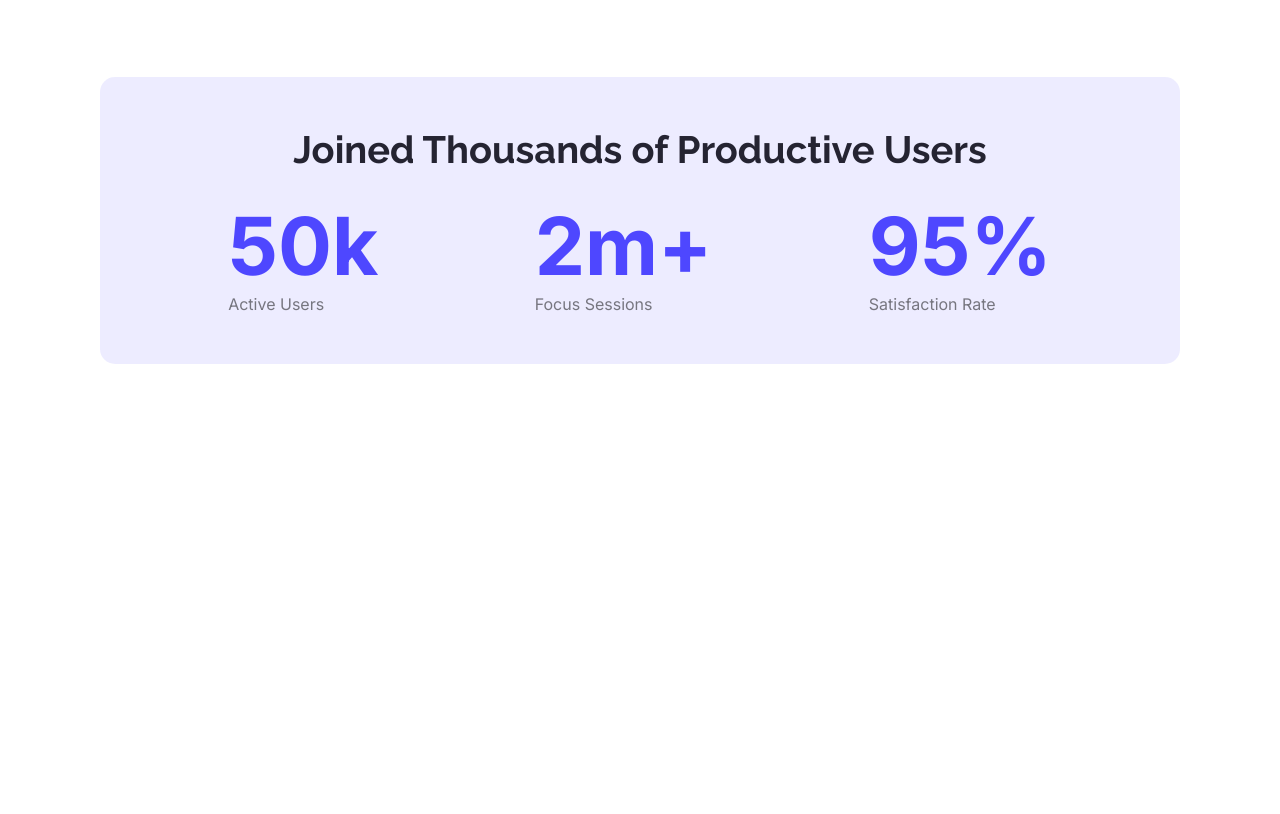
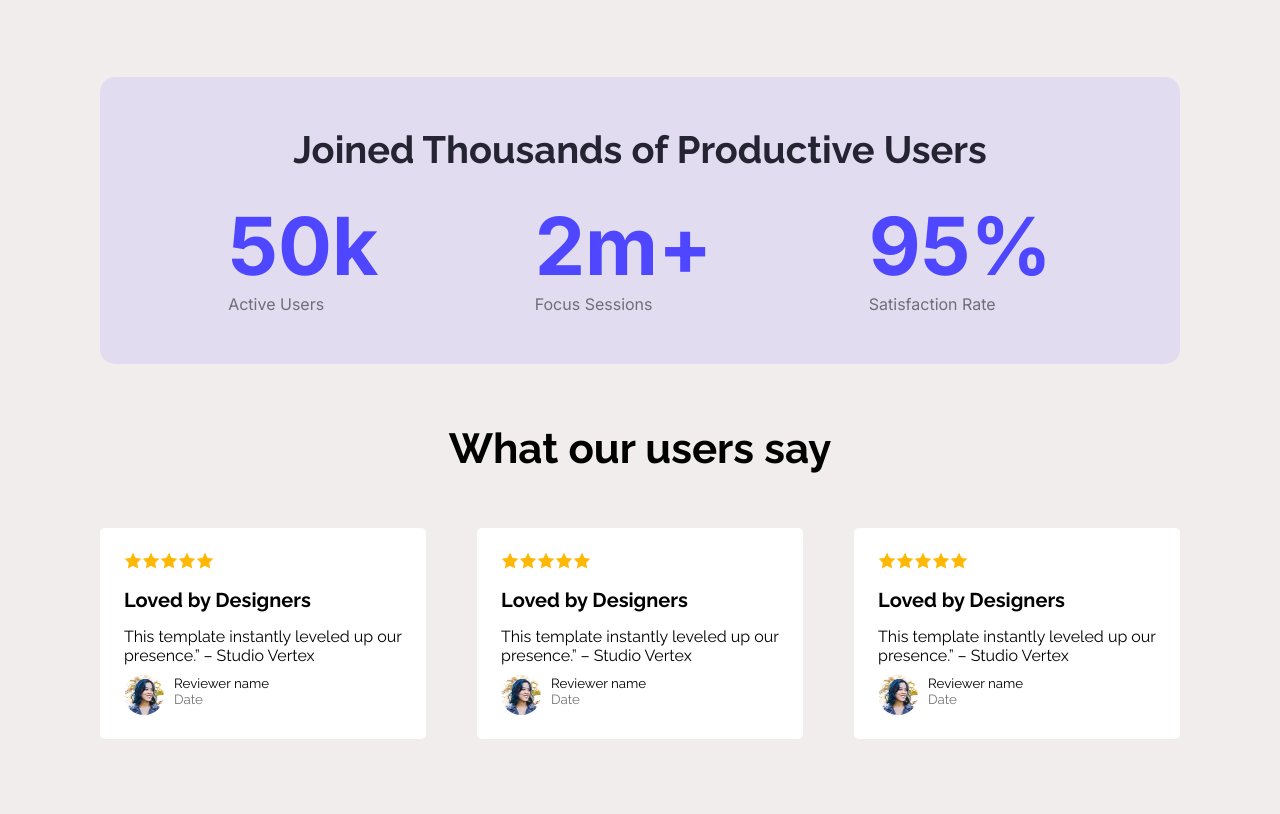
Before and after one commit to mirajulbHero/my-first-website-assinment1-, a plain HTML site: page index.html in a window 1280 px wide. Shown: the part 791-1605 px from the top of the page. Before the commit the page ends 1155 px from the top, so only its background shows below. Drawn offline with Linux system fonts and the light colour scheme.

Commit message:
finaly user say  section done

```diff
--- a/css/style.css
+++ b/css/style.css
@@ -5,6 +5,7 @@
 }
 body {
     font-family: "Raleway", sans-serif;
+    background-color: #F2EDED;
 
 }
 
@@ -126,3 +127,62 @@ nav .btn {
     font-weight: 400;
     color: rgba(0, 0, 0, 0.5);
 }
+
+/* usersay are style */
+.users-say-area {
+    margin: 0 100px;
+    padding: 60px 0;
+}
+.users-say-area h4 {
+    text-align: center;
+    font-size: 42px;
+    margin-bottom: 40px;
+}
+.card-content {
+
+    padding: 15px 0;
+}
+.card-content {
+    display: flex;
+    justify-content: space-between;
+
+}
+.card-content .spcific-card {
+     background-color: #fff;
+     padding: 24px;
+     border-radius: 5px;
+}
+
+
+.card-content ul {
+    display: flex;
+}
+.card-content ul li {
+    list-style: none;
+}
+.card-content ul li img {
+    margin-bottom: 15px;
+}
+.card-content .spcific-card h5 {
+    font-size: 20px;
+    margin-bottom: 15px;
+}
+.card-content .spcific-card p {
+    margin-bottom: 10px;
+}
+.review-part {
+    display: flex;
+}
+
+.review-part img {
+    width: 40px;
+    height: 40px;
+    border-radius: 100%;
+}
+.review-part small {
+    margin-left: 10px;
+}
+.review-part small span {
+    display: block;
+    color: #757575;
+}
--- a/index.html
+++ b/index.html
@@ -56,6 +56,69 @@
         </div>
     </div>
 
+    <div class="users-say-area">
+        <h4>What our users say</h4>
+        <div class="user-content">
+            <div class="card">
+                <div class="card-body">
+                    <div class="card-content">
+                        <div class="spcific-card">
+                            <ul>
+                                <li><img src="images/icon-star.png" alt="star"></li>
+                                <li><img src="images/icon-star.png" alt="star"></li>
+                                <li><img src="images/icon-star.png" alt="star"></li>
+                                <li><img src="images/icon-star.png" alt="star"></li>
+                                <li><img src="images/icon-star.png" alt="star"></li>
+                            </ul>
+                            <div class="card-text">
+                                <h5>Loved by Designers</h5>
+                                <p>This template instantly leveled up our <br> presence.” – Studio Vertex</p>
+                                <div class="review-part">
+                                    <img src="images/avatar.png" alt="avater">
+                                    <small>Reviewer name <span>Date</span></small>
+                                </div>
+                            </div>
+                        </div>
+                         <div class="spcific-card">
+                            <ul>
+                                <li><img src="images/icon-star.png" alt="star"></li>
+                                <li><img src="images/icon-star.png" alt="star"></li>
+                                <li><img src="images/icon-star.png" alt="star"></li>
+                                <li><img src="images/icon-star.png" alt="star"></li>
+                                <li><img src="images/icon-star.png" alt="star"></li>
+                            </ul>
+                            <div class="card-text">
+                                <h5>Loved by Designers</h5>
+                                <p>This template instantly leveled up our <br>presence.” – Studio Vertex</p>
+                                <div class="review-part">
+                                    <img src="images/avatar.png" alt="avater">
+                                    <small>Reviewer name <span>Date</span></small>
+                                </div>
+                            </div>
+                        </div>
+                         <div class="spcific-card">
+                            <ul>
+                                <li><img src="images/icon-star.png" alt="star"></li>
+                                <li><img src="images/icon-star.png" alt="star"></li>
+                                <li><img src="images/icon-star.png" alt="star"></li>
+                                <li><img src="images/icon-star.png" alt="star"></li>
+                                <li><img src="images/icon-star.png" alt="star"></li>
+                            </ul>
+                            <div class="card-text">
+                                <h5>Loved by Designers</h5>
+                                <p>This template instantly leveled up our <br>presence.” – Studio Vertex</p>
+                                <div class="review-part">
+                                    <img src="images/avatar.png" alt="avater">
+                                    <small>Reviewer name <span>Date</span></small>
+                                </div>
+                            </div>
+                        </div>
+                    </div>
+                </div>
+            </div>
+        </div>
+    </div>
+
 
 </body>
 </html>
```
